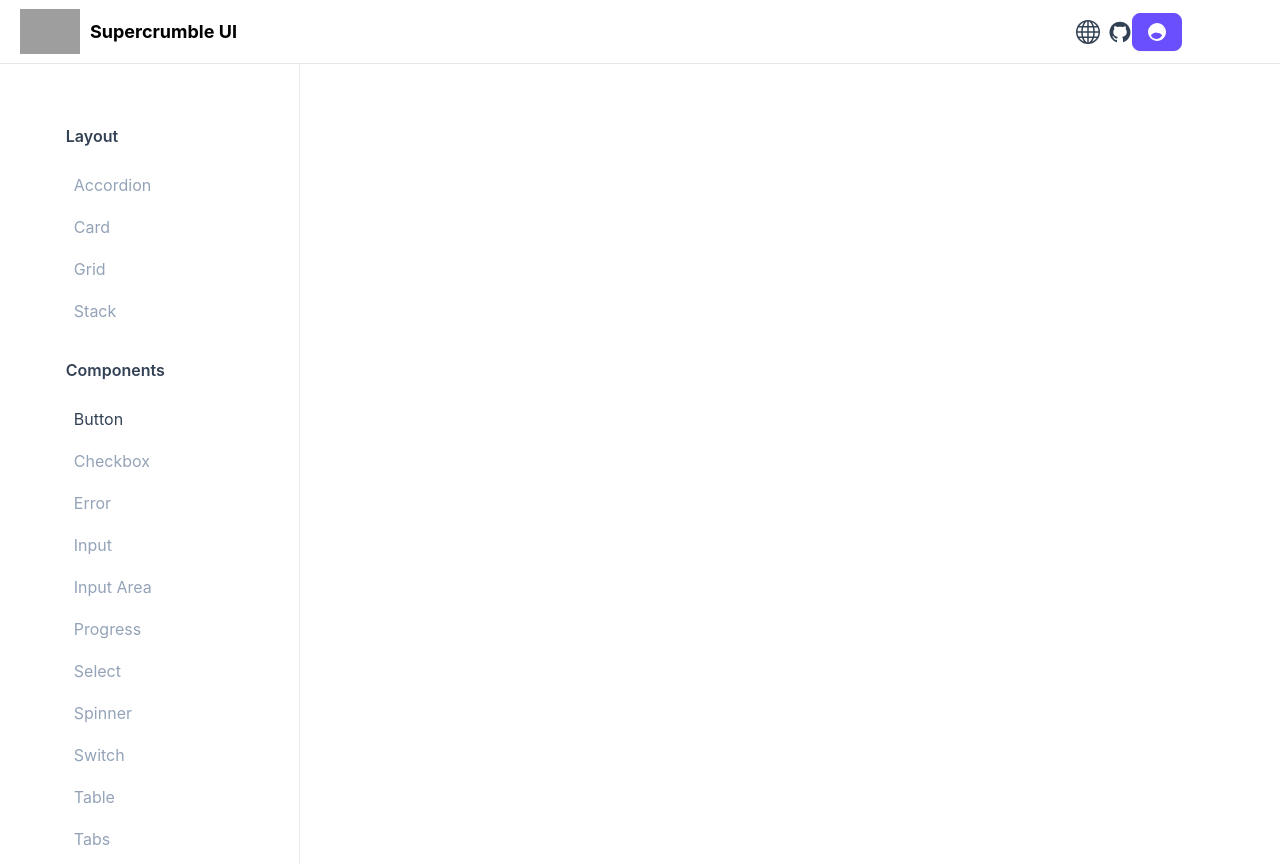
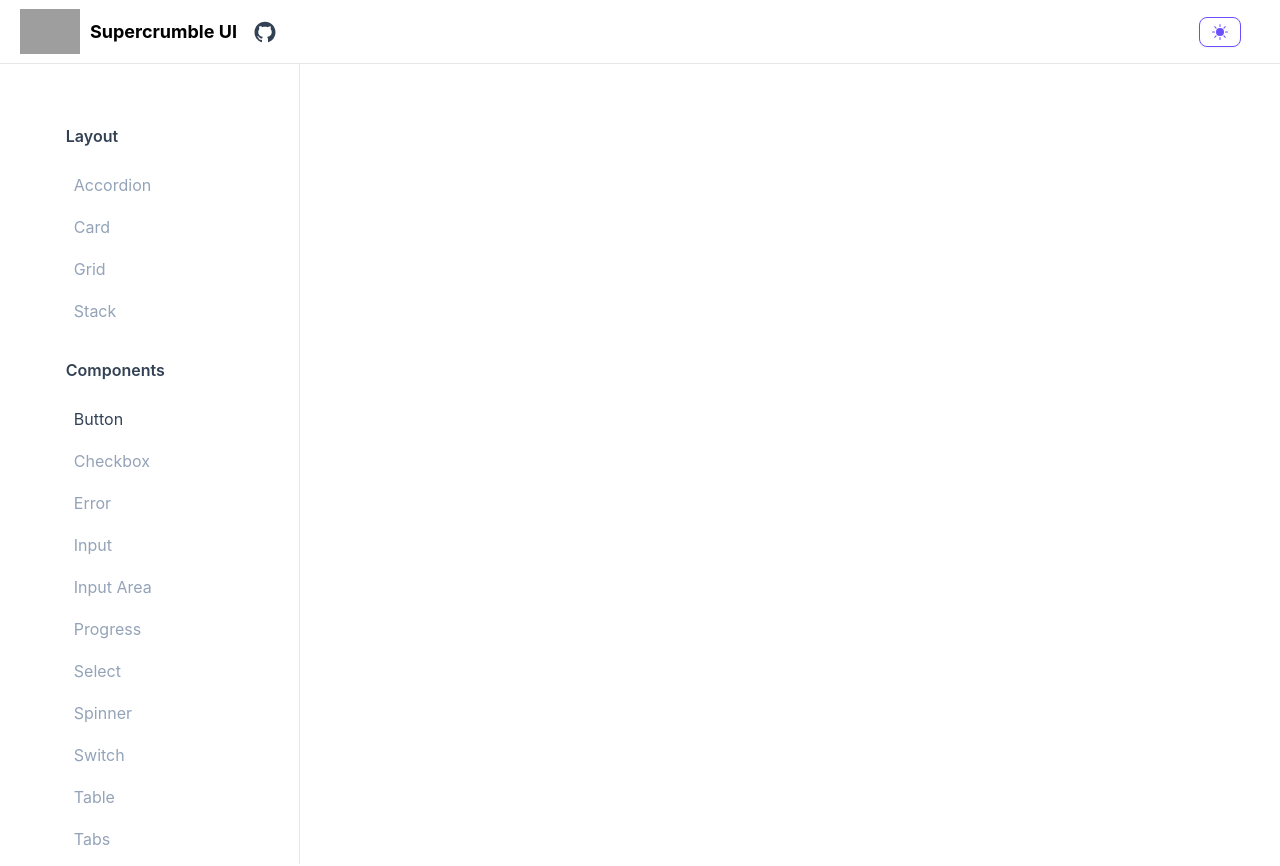
Before and after one commit to elijahnikov/ui, a Next.js app: page / in a window 1280 px wide. Shown: the top 866 px of the page. Built offline with nearby package versions, Linux system fonts and the light colour scheme; grey boxes are pictures that could not be loaded; a web font is replaced by a local one.

Commit message:
fixing dark mode button colouring and spacing

```diff
--- a/src/components/common/DarkModeSwitch/DarkModeSwitch.tsx
+++ b/src/components/common/DarkModeSwitch/DarkModeSwitch.tsx
@@ -1,5 +1,7 @@
 import Button from "@/components/ui/Button/Button";
 import { useTheme } from "next-themes";
+import { BsFillSunFill } from "react-icons/bs";
+import { MdDarkMode } from "react-icons/md";
 
 interface DarkModeSwitchProps {}
 
@@ -8,21 +10,13 @@ const DarkModeSwitch = ({}: DarkModeSwitchProps) => {
     return (
         <Button
             loading={false}
+            intent={theme === "light" ? "primary" : "outline"}
             className="p-2 rounded-md"
             onClick={() => {
                 setTheme(theme === "light" ? "dark" : "light");
             }}
         >
-			<svg
-				xmlns="http://www.w3.org/2000/svg"
-				className="h-6 w-6"
-				viewBox="0 0 24 24"
-			>
-				<path
-					className="fill-current"
-					d="M12 3a9 9 0 0 0 0 18c4.963 0 9-4.037 9-9s-4.037-9-9-9zm0 16a7 7 0 0 1-6.126-3.58c.16-.345.384-.673.669-.958a7 7 0 0 1 9.899 0c.285.285.509.613.669.958A7 7 0 0 1 12 19zm6.957-12.043a1 1 0 0 1-.082 1.397c-.271.226-.554.45-.857.662-2.004.1-3.93.413-5.721.914a15.713 15.713 0 0 0-.657.227A9.035 9.035 0 0 1 12 13c2.86 0 5.469-1.31 7.15-3.371-.303.06-.611.099-.92.112z"
-				/>
-			</svg>
+            {theme === "light" ? <MdDarkMode /> : <BsFillSunFill />}
         </Button>
     );
 };
--- a/src/components/common/NavBar/NavBar.tsx
+++ b/src/components/common/NavBar/NavBar.tsx
@@ -9,10 +9,10 @@ import DarkModeSwitch from "../DarkModeSwitch/DarkModeSwitch";
 const NavBar = () => {
     return (
         <div className="h-[8vh] dark:border-gray-800 border-b-[1px] z-10 fixed flex dark:bg-black dark:text-white text-black bg-white w-full text-center">
-			<div className="inline-flex align-center ml-[10px] w-full items-center ">
+            <div className="inline-flex align-center min-w-[80%] ml-[10px] w-full items-center ">
                 <Link
                     href={"/"}
-					className="flex w-[80%] align-center ml-[10px] items-center "
+                    className="flex align-center ml-[10px] items-center"
                 >
                     <Image
                         alt="Supercrumble logo"
@@ -22,11 +22,14 @@ const NavBar = () => {
                     />
                     <h4 className="ml-[10px]">Supercrumble UI</h4>
                 </Link>
-				<div className="clear-both ml-[40px]">
-					<AiFillGithub className="h-6 w-6 fill-slate-700 float-right ml-2" />
-					<BsGlobe className="h-6 w-6 fill-slate-700 float-right" />
+                <div className="ml-2">
+                    <a href="https://github.com/elijahnikov/ui">
+                        <AiFillGithub className="h-6 w-6 fill-slate-700 dark:fill-white float-right ml-2" />
+                    </a>
                 </div>
-				<div>
+            </div>
+            <div className="w-[10vw] min-w-[10vw] inline-flex items-center justify-center text-center mx-0">
+                <div className="ml-2">
                     <DarkModeSwitch />
                 </div>
             </div>
```
Lines whose indentation alone changed are shown as unchanged.
